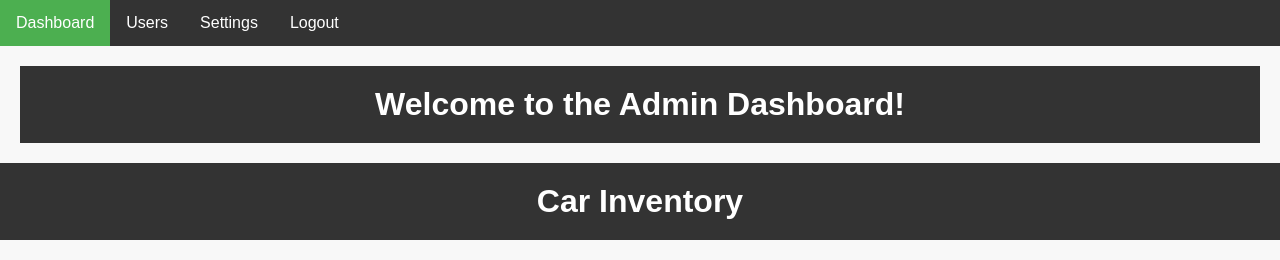
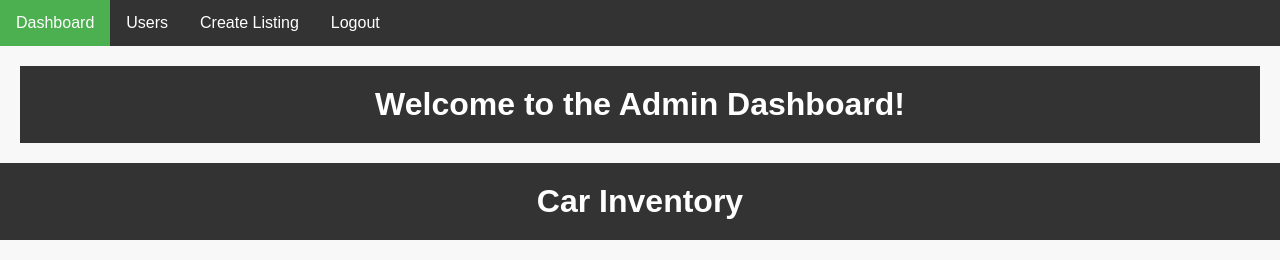
Before and after one commit to cherylthy/database-project, a Flask app: page /admin_dashboard in a window 1280 px wide. Shown: the top 260 px of the page. Run offline with Flask 3, Linux system fonts and the light colour scheme; data that the repository does not hold is empty; some libraries are stand-ins or nearby versions.

Commit message:
add create listing to admin navbar

```diff
--- a/main.py
+++ b/main.py
@@ -495,4 +495,4 @@ def delete_car_inventory(selected_rows):
     mysql.get_db().commit()
 
 if __name__ == "__main__":
-    app.run(host="localhost", port=5000)
+    app.run(host="localhost", port=5000, debug=True)
--- a/templates/admin_dashboard.html
+++ b/templates/admin_dashboard.html
@@ -13,7 +13,7 @@
 <div class="navbar">
     <a href="#" class="active">Dashboard</a>
     <a href="#">Users</a>
-    <a href="#">Settings</a>
+    <a href="{{ url_for('add_listing')}}">Create Listing</a>
     <a href="{{ url_for('logout') }}">Logout</a>
 </div>
 
```
